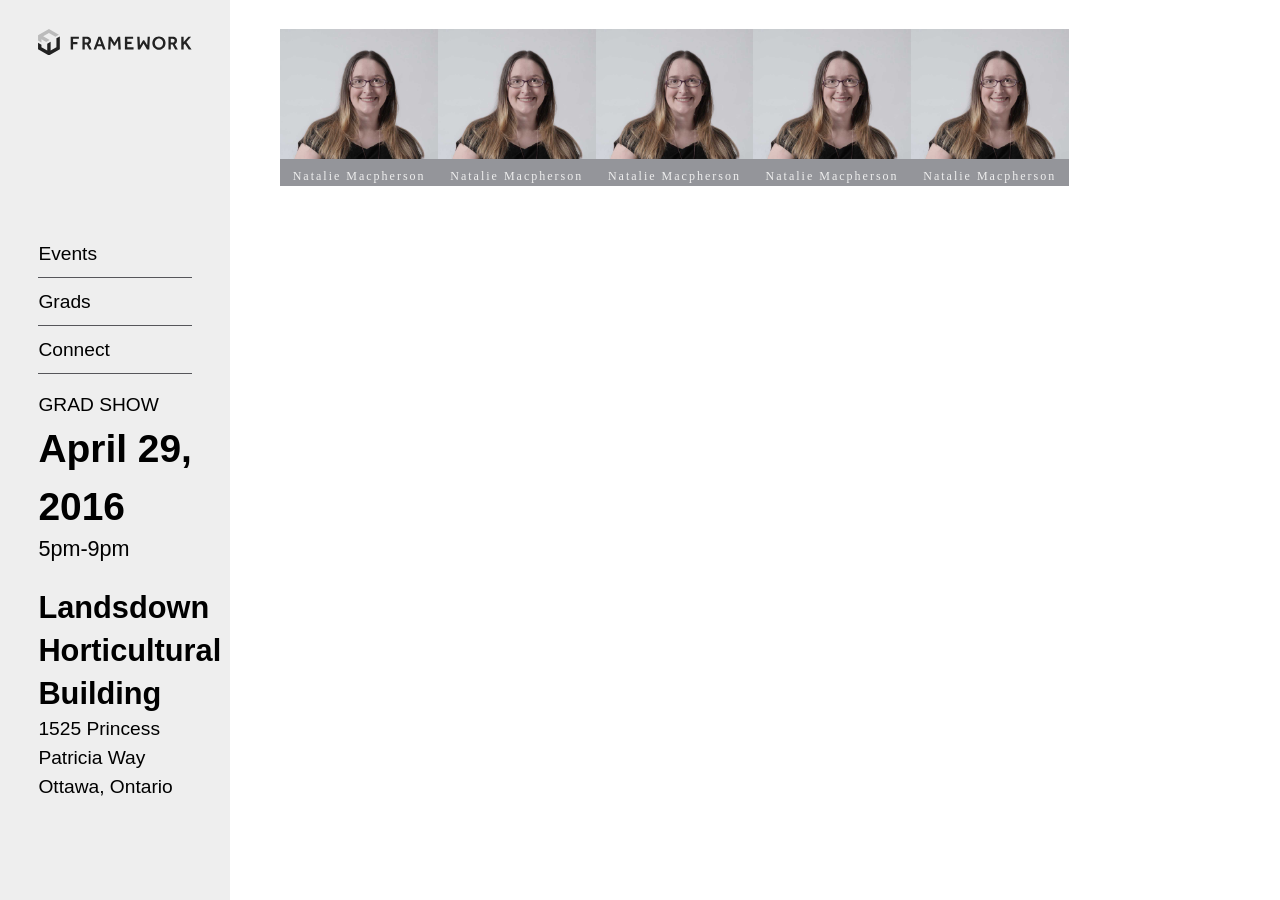
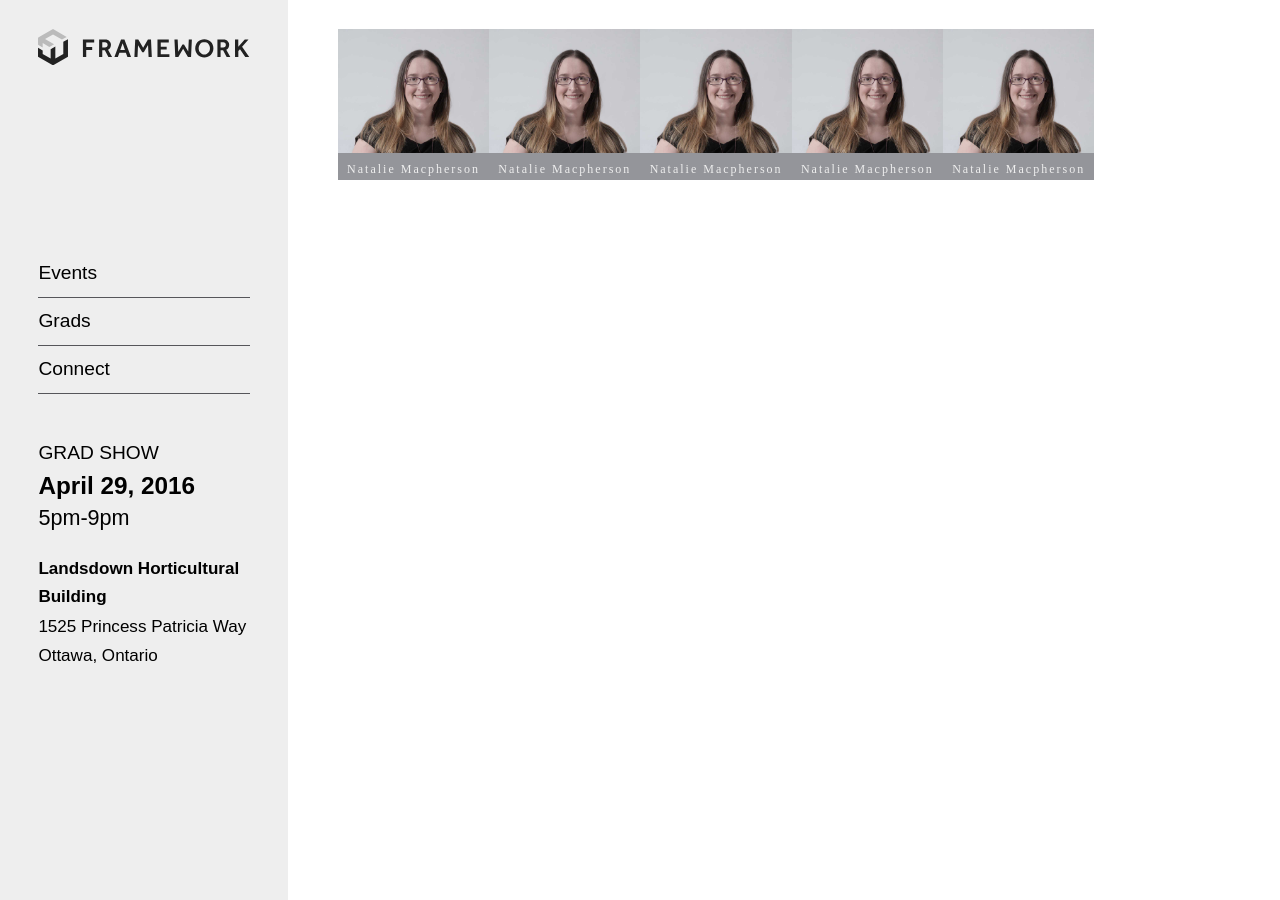
Before and after one commit to algonquindesign-grads/2016, a Jekyll site: the page built from index.html, in a window 1280 px wide. Built offline with Jekyll 4.4.1, drawn with Linux system fonts in a browser that asks for light colours.

Commit message:
refactor(css): style side-bar for large screen

```diff
--- a/css/style.css
+++ b/css/style.css
@@ -2182,14 +2182,14 @@ td, th, fieldset {
 @media only screen and (min-width: 80em) {
   .fw-header {
     position: fixed;
-    width: 12em;
+    width: 15em;
     left: 0;
     top: 0;
     bottom: 0;
   }
   .site-wrapper {
-    width: calc(100% - 12em);
-    left: 12em;
+    width: calc(100% - 14em);
+    left: 15em;
   }
   .fw-toggle {
     display: none;
@@ -2199,10 +2199,10 @@ td, th, fieldset {
   }
   .fw-navigation {
     left: 0;
-    top: 12em;
+    top: 13em;
     position: fixed;
     max-height: 20em;
-    width: 12em;
+    width: 15em;
     overflow-y: scroll;
   }
   .fw-navigation ul li:last-child:before {
@@ -2213,7 +2213,7 @@ td, th, fieldset {
   }
   .side-info {
     position: relative;
-    top: 14em;
+    top: 16em;
   }
   .side-info .fw-info {
     position: static !important;
@@ -2221,6 +2221,24 @@ td, th, fieldset {
     height: auto;
     width: auto;
     overflow: auto;
+  }
+  .side-info .fw-info .fw-info-date {
+    font-size: 1.2656rem;
+    line-height: 1.8750rem;
+  }
+  .side-info .fw-info .fw-info-time,
+  .side-info .fw-info .fw-info-venue {
+    font-size: 1.1250rem;
+    line-height: 1.5000rem;
+  }
+  .side-info .fw-info .fw-info-venue {
+    font-size: 0.8889rem;
+    line-height: 1.5000rem;
+  }
+  .side-info .fw-info .fw-info-address,
+  .side-info .fw-info .fw-info-city {
+    font-size: 0.8889rem;
+    line-height: 1.5000rem;
   }
 }
 
--- a/scss/_base.scss
+++ b/scss/_base.scss
@@ -12,7 +12,7 @@ $black: #000;
 $text-color: $black;
 
 $fw-menu-duration: 250ms;
-$side-bar-width: 12em;
+$side-bar-width: 15em;
 $menu-max-height: 20em;
 /*
 
--- a/scss/components/_header.scss
+++ b/scss/components/_header.scss
@@ -209,7 +209,7 @@
   }
 
   .site-wrapper{
-    width: calc(100% - 12em);
+    width: 100% - $side-bar-width;
     left: $side-bar-width;
   }
 
@@ -224,7 +224,7 @@
 
   .fw-navigation{
     left: 0;
-    top: $side-bar-width;
+    top: $side-bar-width - 2em;
     position: fixed;
     max-height: $menu-max-height;
     width: $side-bar-width;
@@ -242,9 +242,30 @@
   }
   .side-info{
     position: relative;
-    top: 14em;
+    top: 16em;
     .fw-info{
       @include element-invisible-off;
+      h2{
+
+      }
+      .fw-info-date{
+        font-size: 1.2656rem;
+        line-height: 1.8750rem;
+      }
+      .fw-info-time,
+      .fw-info-venue{
+        font-size: 1.1250rem;
+        line-height: 1.5000rem;
+      }
+      .fw-info-venue{
+        font-size: 0.8889rem;
+        line-height: 1.5000rem;
+      }
+      .fw-info-address,
+      .fw-info-city {
+        font-size: 0.8889rem;
+        line-height: 1.5000rem;
+      }
     }
   }
 }
```
